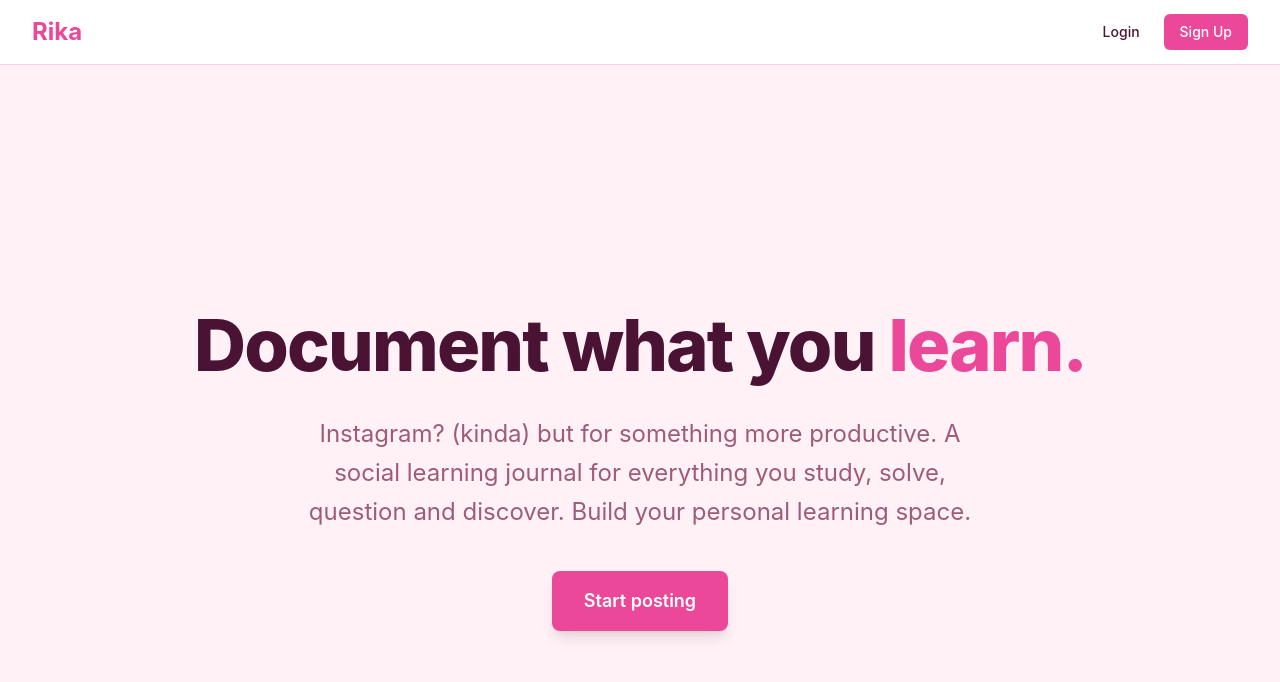
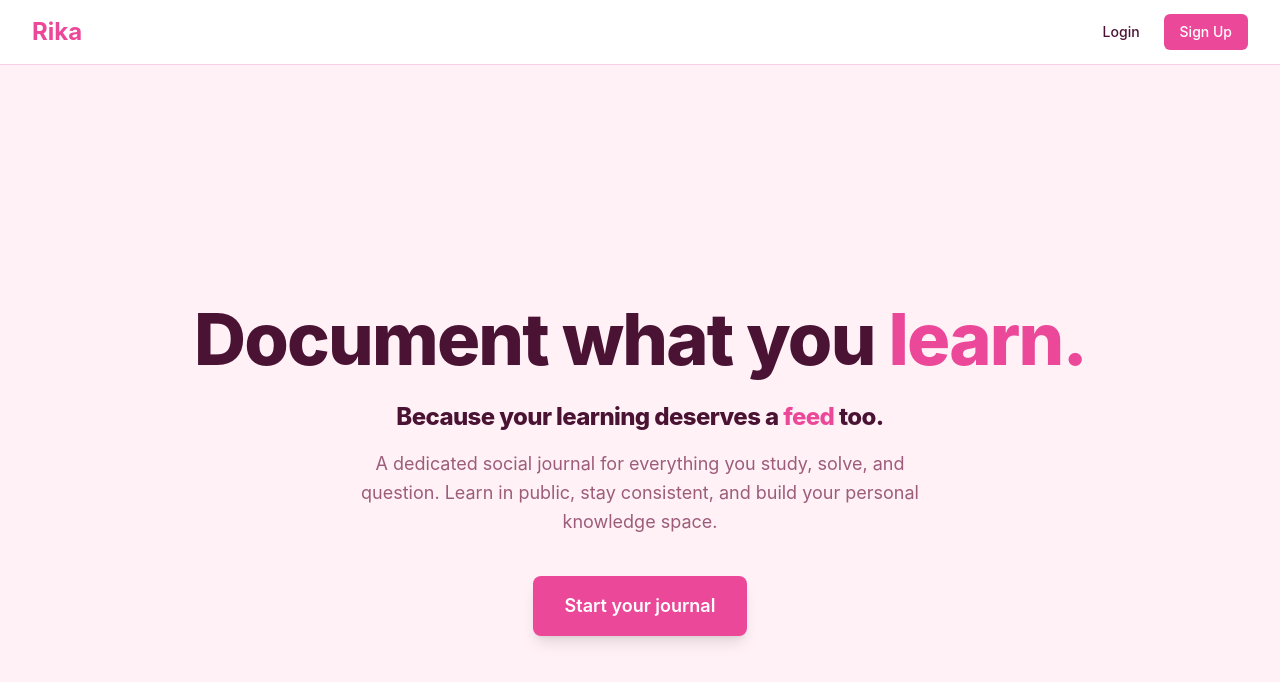
Before and after one commit to ridhishenoy/Escent, a React (Vite) app: page / in a window 1280 px wide. Shown: the top 682 px of the page. Built offline with nearby package versions, Linux system fonts and the light colour scheme; no server answers; the database is empty.

Commit message:
style(landing): update hero text and tagline
Refine the landing page messaging to better highlight the social learning experience and improve visual hierarchy.

```diff
--- a/src/pages/Landing.tsx
+++ b/src/pages/Landing.tsx
@@ -3,12 +3,14 @@ import { Link } from 'react-router-dom'
 export default function Landing() {
   return (
     <div className="flex flex-col items-center justify-center min-h-[calc(100dvh-3.5rem)] sm:min-h-[calc(100vh-4rem)] text-center py-10 sm:py-20 px-1">
-      <h1 className="text-4xl sm:text-5xl md:text-7xl font-extrabold tracking-tight mb-4 sm:mb-6 leading-tight">
+      <h1 className="text-4xl sm:text-5xl md:text-7xl font-extrabold tracking-tight mb-3 sm:mb-4 leading-tight">
         Document what you <span className="text-[var(--color-primary)]">learn.</span>
       </h1>
-      <p className="text-base sm:text-xl md:text-2xl text-[var(--color-muted)] max-w-2xl mb-8 sm:mb-10 leading-relaxed">
-        Instagram? (kinda) but for something more productive. A social learning journal for everything you study, solve, question and discover.
-        Build your personal learning space.
+      <p className="text-base sm:text-xl md:text-2xl font-extrabold tracking-tight mb-3 sm:mb-4 max-w-2xl leading-snug">
+        Because your learning deserves a <span className="text-[var(--color-primary)]">feed</span> too.
+      </p>
+      <p className="text-base sm:text-lg text-[var(--color-muted)] max-w-xl mb-8 sm:mb-10 leading-relaxed">
+        A dedicated social journal for everything you study, solve, and question. Learn in public, stay consistent, and build your personal knowledge space.
       </p>
 
       <div className="flex w-full max-w-xs sm:max-w-none sm:w-auto">
@@ -16,7 +18,7 @@ export default function Landing() {
           to="/auth?signup=true"
           className="w-full sm:w-auto px-8 py-3.5 sm:py-4 bg-[var(--color-primary)] text-white text-base sm:text-lg font-semibold rounded-lg hover:opacity-90 transition-all shadow-lg sm:hover:shadow-xl sm:hover:-translate-y-1 touch-manipulation text-center"
         >
-          Start posting
+          Start your journal
         </Link>
       </div>
     </div>
```
